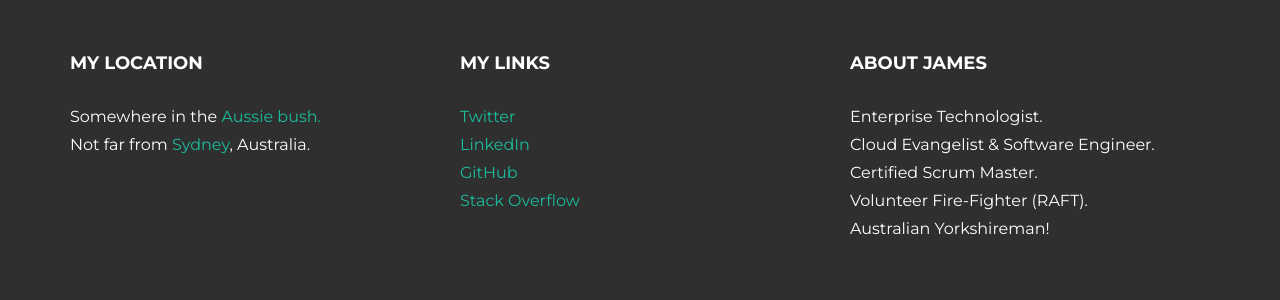
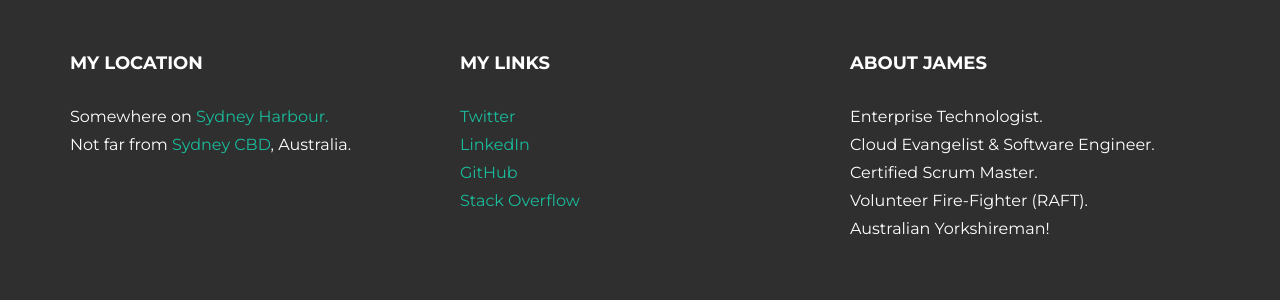
Before and after one commit to darbio/darbio.github.io, a Jekyll site: the page built from index.html, in a window 1280 px wide. Shown: the part 857-1157 px from the top of the page. Built offline with Jekyll 4.4.1, drawn with Linux system fonts in a browser that asks for light colours; nearby versions of some CDN libraries.

Commit message:
Update footer.html

```diff
--- a/_includes/footer.html
+++ b/_includes/footer.html
@@ -6,7 +6,7 @@
         <div class="col-lg-4">
           <h4>My Location</h4>
           <p>
-            Somewhere in the <a href="http://en.wikipedia.org/wiki/The_bush#Australia" target="_blank">Aussie bush.</a><br/>Not far from <a href="http://www.sydney.com" target="_blank">Sydney</a>, Australia.
+            Somewhere on <a href="https://en.wikipedia.org/wiki/Port_Jackson" target="_blank">Sydney Harbour.</a><br/>Not far from <a href="http://www.sydney.com" target="_blank">Sydney CBD</a>, Australia.
           </p>
         </div><!-- /col-lg-4 -->
 
```
